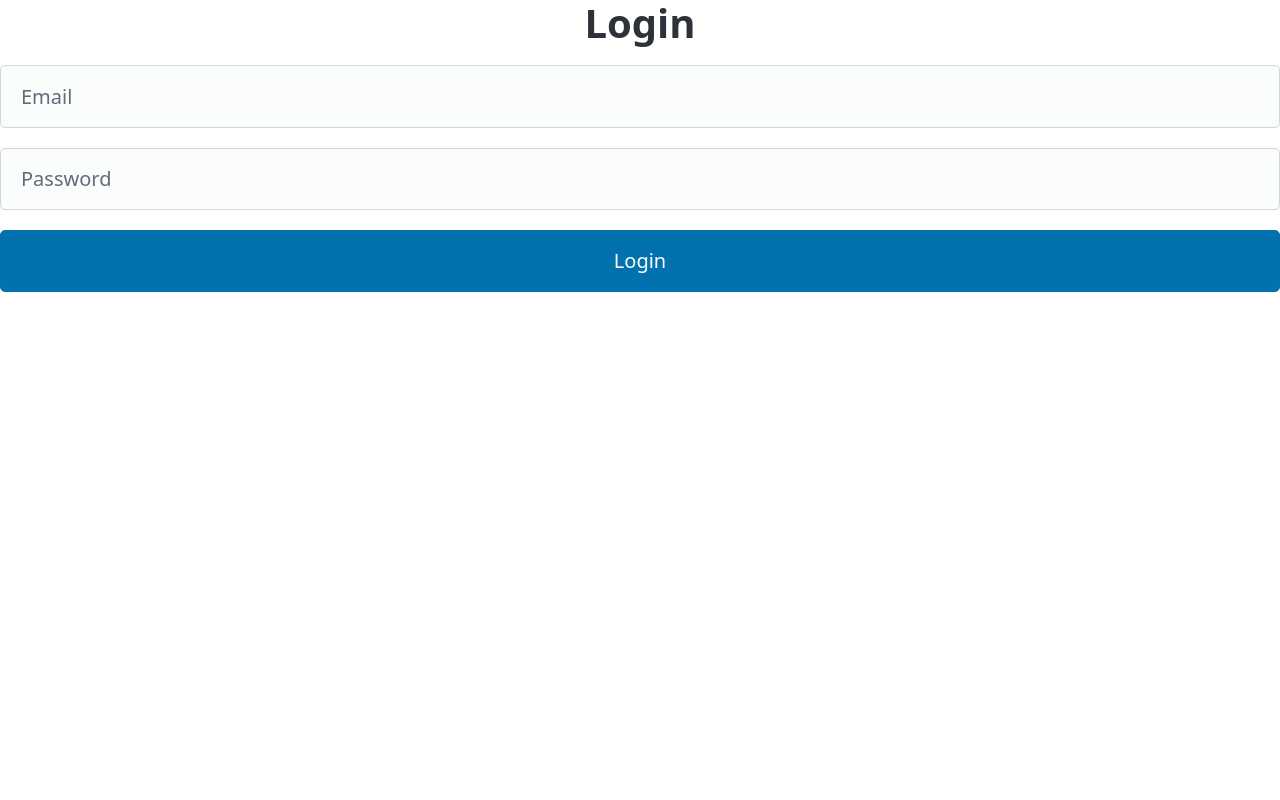
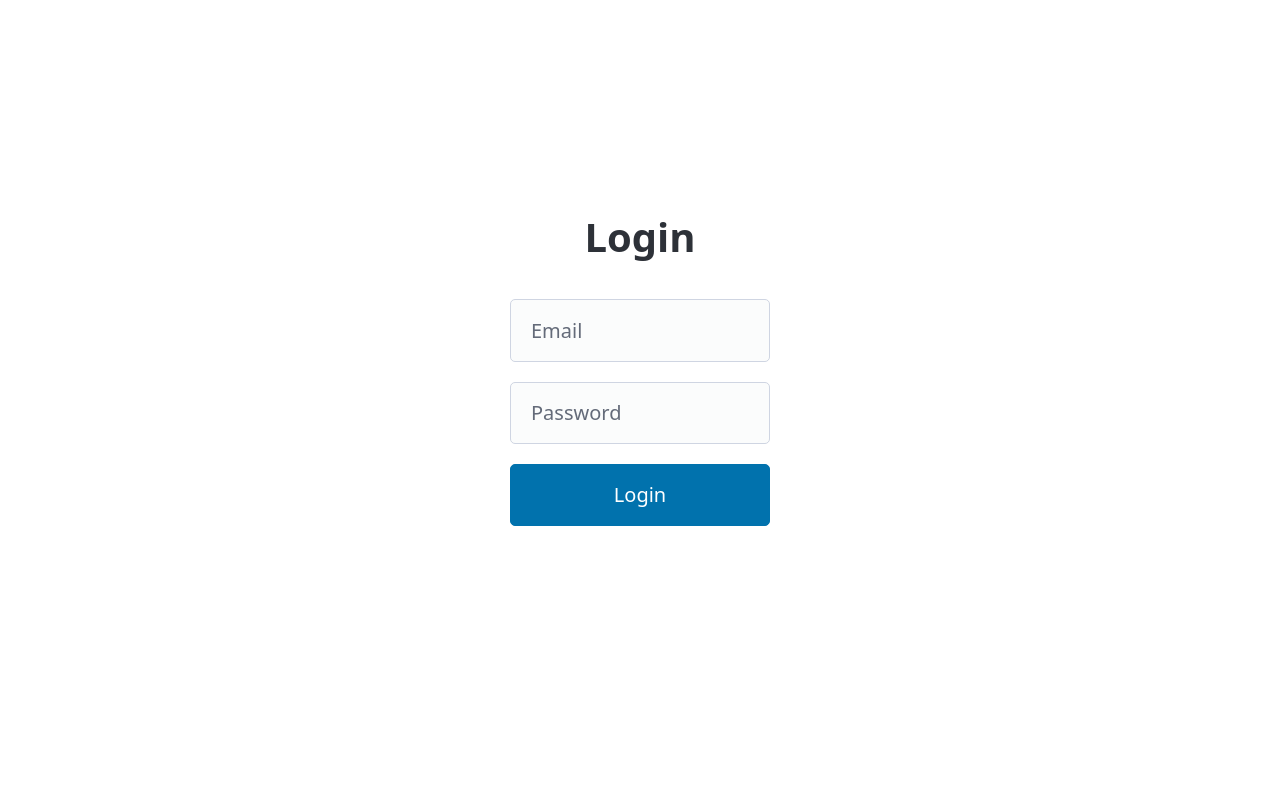
Before and after one commit to Zainab4523/Itcs333-Prj, a PHP site: page /login.php in a window 1280 px wide. Run offline with PHP 8.4, Linux system fonts and the light colour scheme; style sheets or scripts are compiled from the project's sources.

Commit message:
style change

```diff
--- a/login.php
+++ b/login.php
@@ -31,9 +31,30 @@ if ($_SERVER['REQUEST_METHOD'] == 'POST') {
     <meta name="viewport" content="width=device-width, initial-scale=1.0">
     <link rel="stylesheet" href="pico-main/css/pico.min.css">
     <title>User Login</title>
+    <style>
+        body {
+            display: flex;
+            flex-direction: column;
+            justify-content: center;
+            align-items: center;
+            height: 100vh;
+        }
+
+        fieldset {
+            padding: 20px;
+            border-radius: 10px;
+            box-shadow: 0 2px 10px white;
+            width: 300px;
+        }
+
+        h1 {
+            text-align: center;
+            margin-bottom: 20px;
+        }
+    </style>
 </head>
 <body>
-<h1   style="text-align: center;" >Login</h1>
+<h1 >Login</h1>
 <fieldset class="grid">
     <form action="login.php" method="POST">
         <input type="email" name="email" placeholder="Email" required>
```
